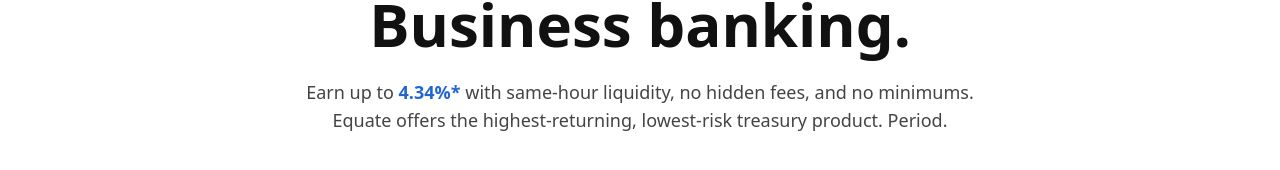
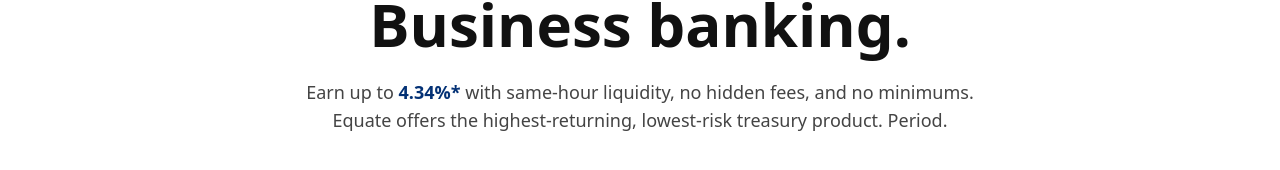
Before and after one commit to Moon19665/equate, a Next.js app: page / in a window 1280 px wide. Shown: the part 198-368 px from the top of the page. Built offline with nearby package versions, Linux system fonts and the light colour scheme.

Commit message:
text color changed

```diff
--- a/src/components/products/business-banking/HeroBanking.jsx
+++ b/src/components/products/business-banking/HeroBanking.jsx
@@ -30,7 +30,7 @@
             Smarter. Faster.<br />Business banking.
           </h1>
           <p className="text-base md:text-lg text-[#444] mb-6">
-            Earn up to <span className="text-[#2366d1] font-semibold">4.34%*</span> with same-hour liquidity, no hidden fees, and no minimums. Equate offers the highest-returning, lowest-risk treasury product. Period.
+            Earn up to <span className="text-[#033175] font-semibold">4.34%*</span> with same-hour liquidity, no hidden fees, and no minimums. Equate offers the highest-returning, lowest-risk treasury product. Period.
           </p>
 
           <form onSubmit={formik.handleSubmit} className="mt-8 w-full max-w-2xl">
```
